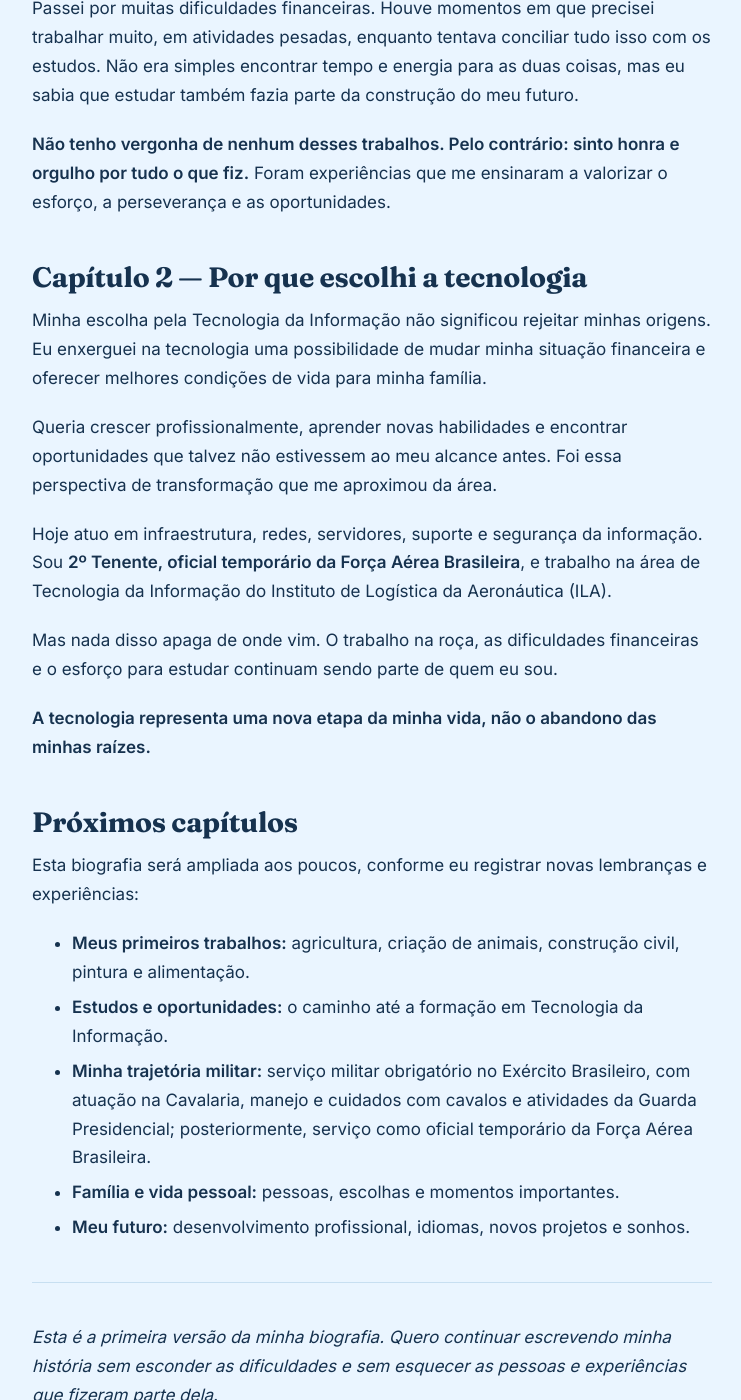
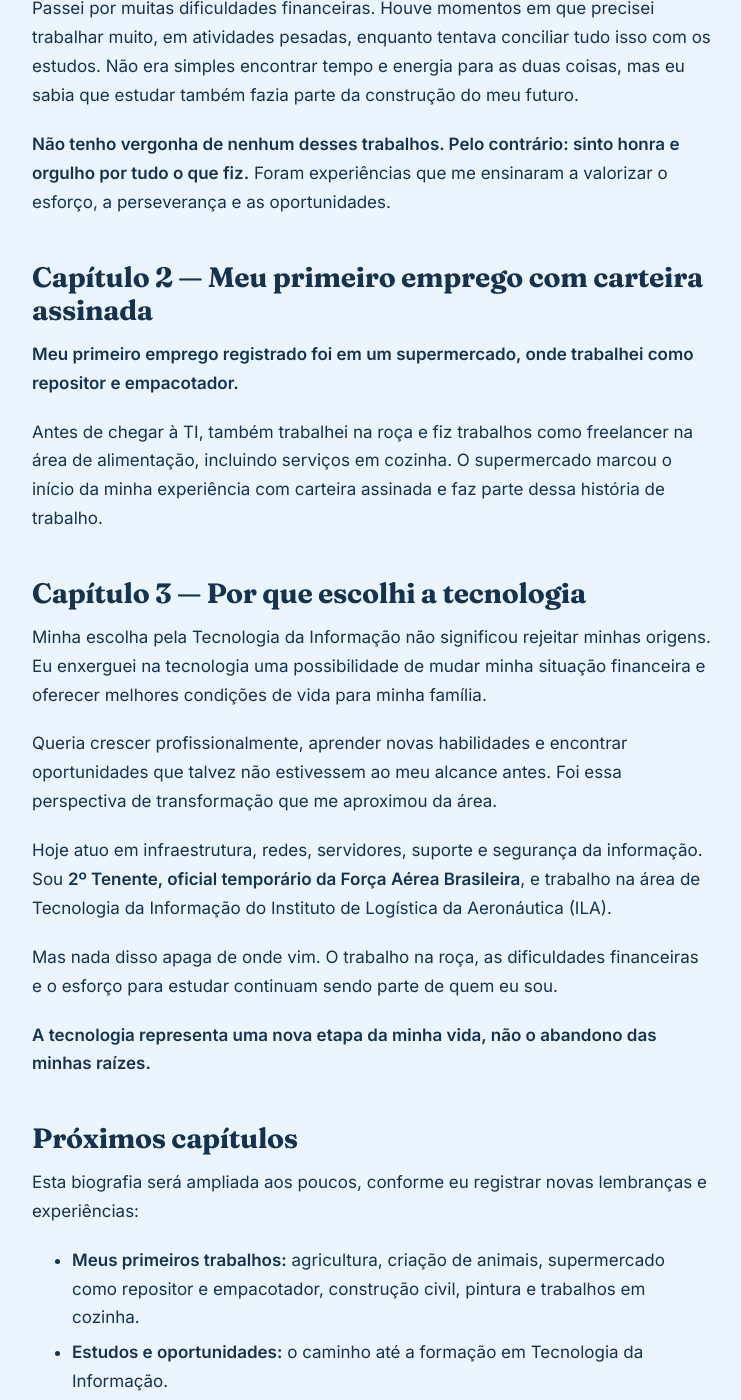
Before and after one commit to jeffersondk3/jeffersondk3.github.io, a Jekyll site: the page built from biografia.md, in a window 1280 px wide and 1400 px high, scrolled down 744 px. Shown: the whole window, without its empty margins (268-1009 px from the left). Built offline with Jekyll 4.4.1, drawn with Linux system fonts in a browser that asks for light colours.

Commit message:
Destaca primeiro emprego registrado em supermercado como repositor e empacotador

```diff
--- a/biografia.md
+++ b/biografia.md
@@ -21,7 +21,13 @@ Passei por muitas dificuldades financeiras. Houve momentos em que precisei traba
 
 **Não tenho vergonha de nenhum desses trabalhos. Pelo contrário: sinto honra e orgulho por tudo o que fiz.** Foram experiências que me ensinaram a valorizar o esforço, a perseverança e as oportunidades.
 
-## Capítulo 2 — Por que escolhi a tecnologia
+## Capítulo 2 — Meu primeiro emprego com carteira assinada
+
+**Meu primeiro emprego registrado foi em um supermercado, onde trabalhei como repositor e empacotador.**
+
+Antes de chegar à TI, também trabalhei na roça e fiz trabalhos como freelancer na área de alimentação, incluindo serviços em cozinha. O supermercado marcou o início da minha experiência com carteira assinada e faz parte dessa história de trabalho.
+
+## Capítulo 3 — Por que escolhi a tecnologia
 
 Minha escolha pela Tecnologia da Informação não significou rejeitar minhas origens. Eu enxerguei na tecnologia uma possibilidade de mudar minha situação financeira e oferecer melhores condições de vida para minha família.
 
@@ -37,7 +43,7 @@ Mas nada disso apaga de onde vim. O trabalho na roça, as dificuldades financeir
 
 Esta biografia será ampliada aos poucos, conforme eu registrar novas lembranças e experiências:
 
-- **Meus primeiros trabalhos:** agricultura, criação de animais, construção civil, pintura e alimentação.
+- **Meus primeiros trabalhos:** agricultura, criação de animais, supermercado como repositor e empacotador, construção civil, pintura e trabalhos em cozinha.
 - **Estudos e oportunidades:** o caminho até a formação em Tecnologia da Informação.
 - **Minha trajetória militar:** serviço militar obrigatório no Exército Brasileiro, com atuação na Cavalaria, manejo e cuidados com cavalos e atividades da Guarda Presidencial; posteriormente, serviço como oficial temporário da Força Aérea Brasileira.
 - **Família e vida pessoal:** pessoas, escolhas e momentos importantes.
```
